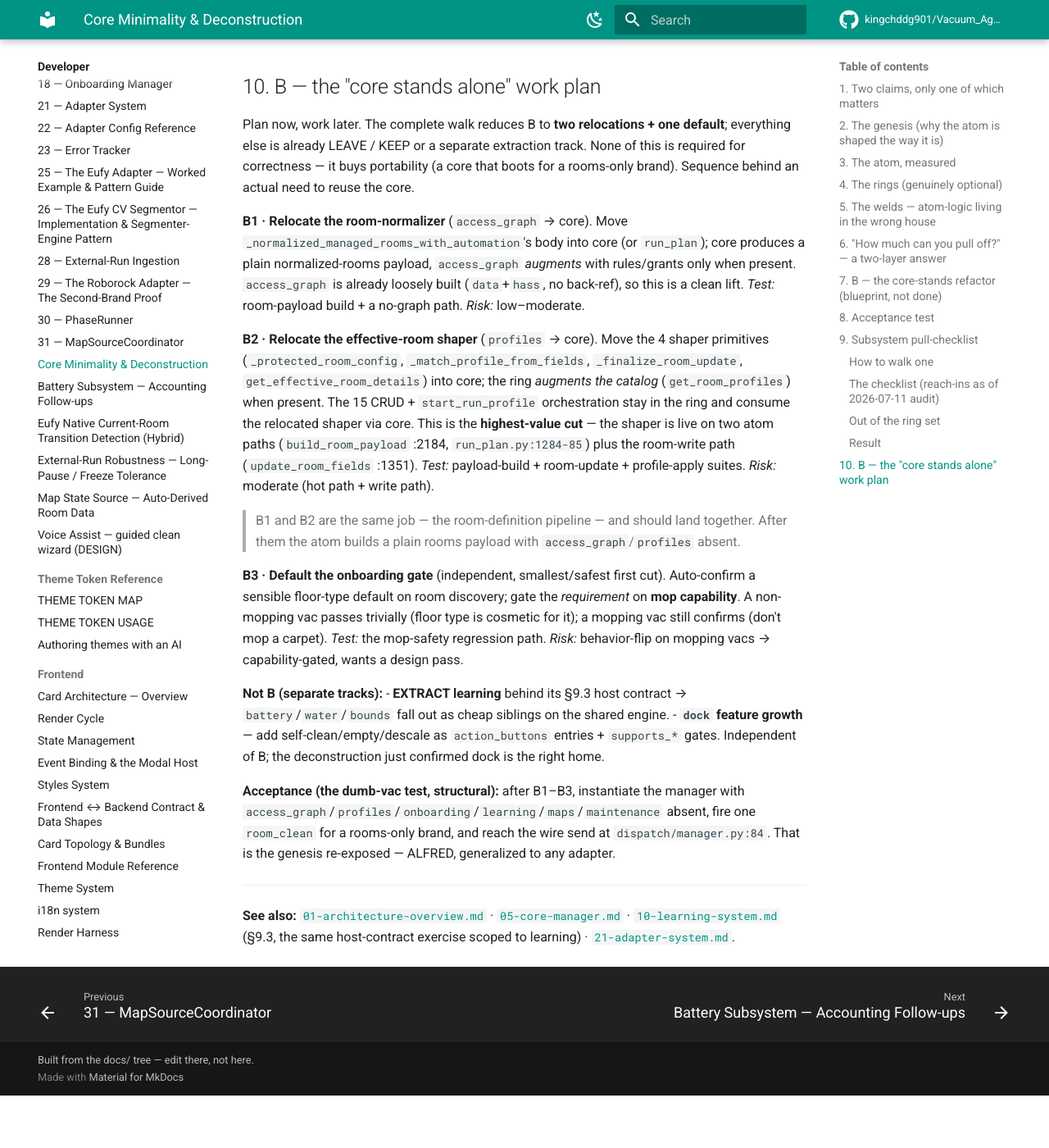
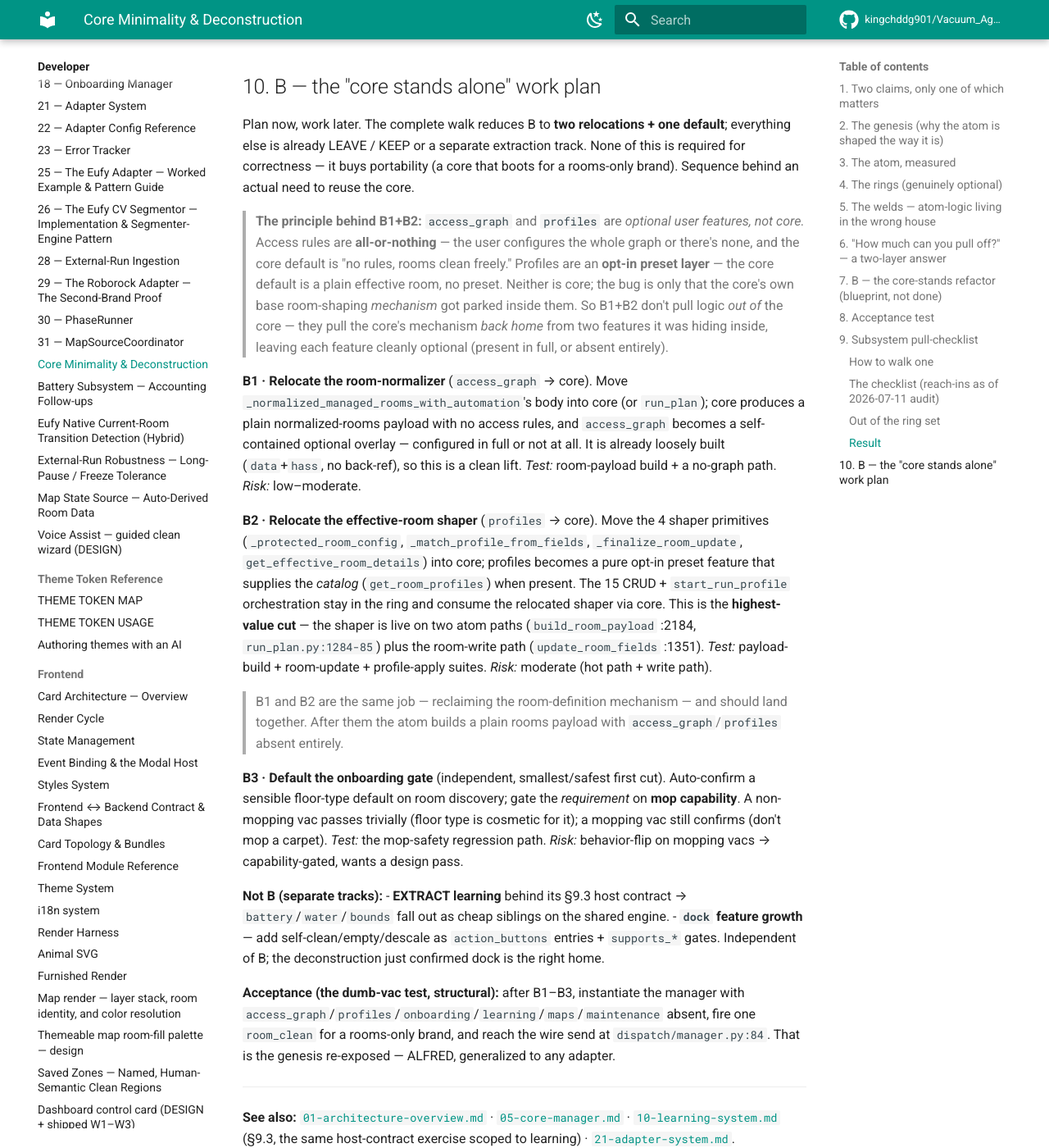
Before and after one commit to kingchddg901/Vacuum_Agent, an MkDocs documentation site: the page built from docs/dev/32-core-minimality-and-deconstruction.md, in a window 1280 px wide and 1400 px high, scrolled down 8259 px. Shown: the whole window at 82% size. Built offline with MkDocs 1.6.1 and Material for MkDocs 9.7.7, drawn with Linux system fonts in a browser that asks for light colours; comment, search, counter and statistics services are not loaded; before the commit the page ends 9595 px from its top, so only the background shows below that.

Commit message:
docs(dev): sharpen B1/B2 framing — access_graph & profiles are optional features, not core
Chris's refinement: both are pure-optional user features. Access rules are
all-or-nothing (configure the whole graph or none; core default is "no rules,
rooms clean freely"); profiles are an opt-in preset layer (core default is a plain
effective room). Neither is core — the bug is only that the core's own base
room-shaping mechanism got parked inside them.

Reframes B1+B2 accordingly: they don't pull logic OUT of the core, they pull the
core's mechanism BACK HOME from two features it was hiding inside, leaving each
feature cleanly optional (present in full, or absent entirely). Added the
principle up front and reworded B1/B2 to "self-contained optional overlay" /
"pure opt-in preset feature".

Docs-only; mkdocs --strict green.

Co-Authored-By: Claude Opus 4.8 (1M context) <noreply@anthropic.com>

```diff
--- a/docs/dev/32-core-minimality-and-deconstruction.md
+++ b/docs/dev/32-core-minimality-and-deconstruction.md
@@ -156,13 +156,15 @@ Audit complete. **Five of five unwalked rings came back LEAVE** — already-deta
 
 Plan now, work later. The complete walk reduces B to **two relocations + one default**; everything else is already LEAVE / KEEP or a separate extraction track. None of this is required for correctness — it buys portability (a core that boots for a rooms-only brand). Sequence behind an actual need to reuse the core.
 
+> **The principle behind B1+B2:** `access_graph` and `profiles` are *optional user features, not core.* Access rules are **all-or-nothing** — the user configures the whole graph or there's none, and the core default is "no rules, rooms clean freely." Profiles are an **opt-in preset layer** — the core default is a plain effective room, no preset. Neither is core; the bug is only that the core's own base room-shaping *mechanism* got parked inside them. So B1+B2 don't pull logic *out of* the core — they pull the core's mechanism *back home* from two features it was hiding inside, leaving each feature cleanly optional (present in full, or absent entirely).
+
 **B1 · Relocate the room-normalizer** (`access_graph` → core).
-Move `_normalized_managed_rooms_with_automation`'s body into core (or `run_plan`); core produces a plain normalized-rooms payload, `access_graph` *augments* with rules/grants only when present. `access_graph` is already loosely built (`data`+`hass`, no back-ref), so this is a clean lift. *Test:* room-payload build + a no-graph path. *Risk:* low–moderate.
+Move `_normalized_managed_rooms_with_automation`'s body into core (or `run_plan`); core produces a plain normalized-rooms payload with no access rules, and `access_graph` becomes a self-contained optional overlay — configured in full or not at all. It is already loosely built (`data`+`hass`, no back-ref), so this is a clean lift. *Test:* room-payload build + a no-graph path. *Risk:* low–moderate.
 
 **B2 · Relocate the effective-room shaper** (`profiles` → core).
-Move the 4 shaper primitives (`_protected_room_config`, `_match_profile_from_fields`, `_finalize_room_update`, `get_effective_room_details`) into core; the ring *augments the catalog* (`get_room_profiles`) when present. The 15 CRUD + `start_run_profile` orchestration stay in the ring and consume the relocated shaper via core. This is the **highest-value cut** — the shaper is live on two atom paths (`build_room_payload` :2184, `run_plan.py:1284-85`) plus the room-write path (`update_room_fields` :1351). *Test:* payload-build + room-update + profile-apply suites. *Risk:* moderate (hot path + write path).
+Move the 4 shaper primitives (`_protected_room_config`, `_match_profile_from_fields`, `_finalize_room_update`, `get_effective_room_details`) into core; profiles becomes a pure opt-in preset feature that supplies the *catalog* (`get_room_profiles`) when present. The 15 CRUD + `start_run_profile` orchestration stay in the ring and consume the relocated shaper via core. This is the **highest-value cut** — the shaper is live on two atom paths (`build_room_payload` :2184, `run_plan.py:1284-85`) plus the room-write path (`update_room_fields` :1351). *Test:* payload-build + room-update + profile-apply suites. *Risk:* moderate (hot path + write path).
 
-> B1 and B2 are the same job — the room-definition pipeline — and should land together. After them the atom builds a plain rooms payload with `access_graph`/`profiles` absent.
+> B1 and B2 are the same job — reclaiming the room-definition mechanism — and should land together. After them the atom builds a plain rooms payload with `access_graph`/`profiles` absent entirely.
 
 **B3 · Default the onboarding gate** (independent, smallest/safest first cut).
 Auto-confirm a sensible floor-type default on room discovery; gate the *requirement* on **mop capability**. A non-mopping vac passes trivially (floor type is cosmetic for it); a mopping vac still confirms (don't mop a carpet). *Test:* the mop-safety regression path. *Risk:* behavior-flip on mopping vacs → capability-gated, wants a design pass.
```
